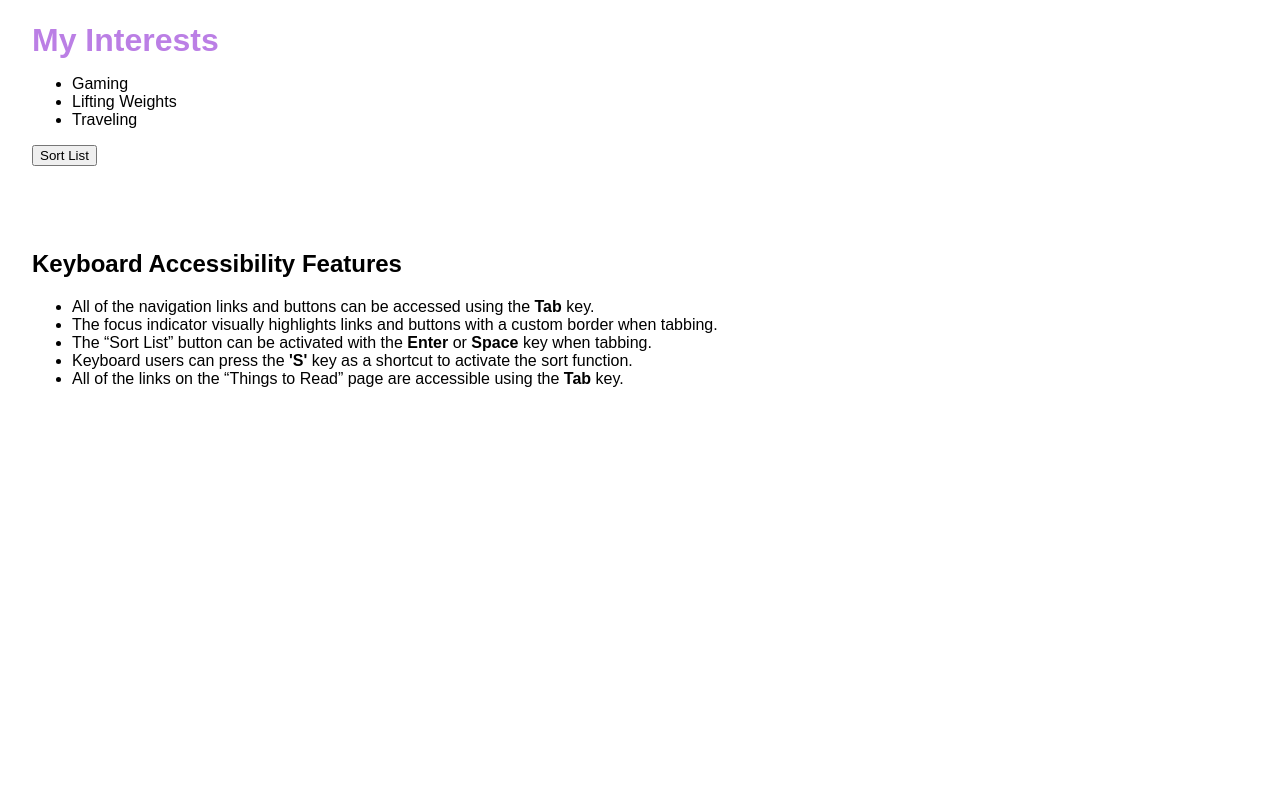
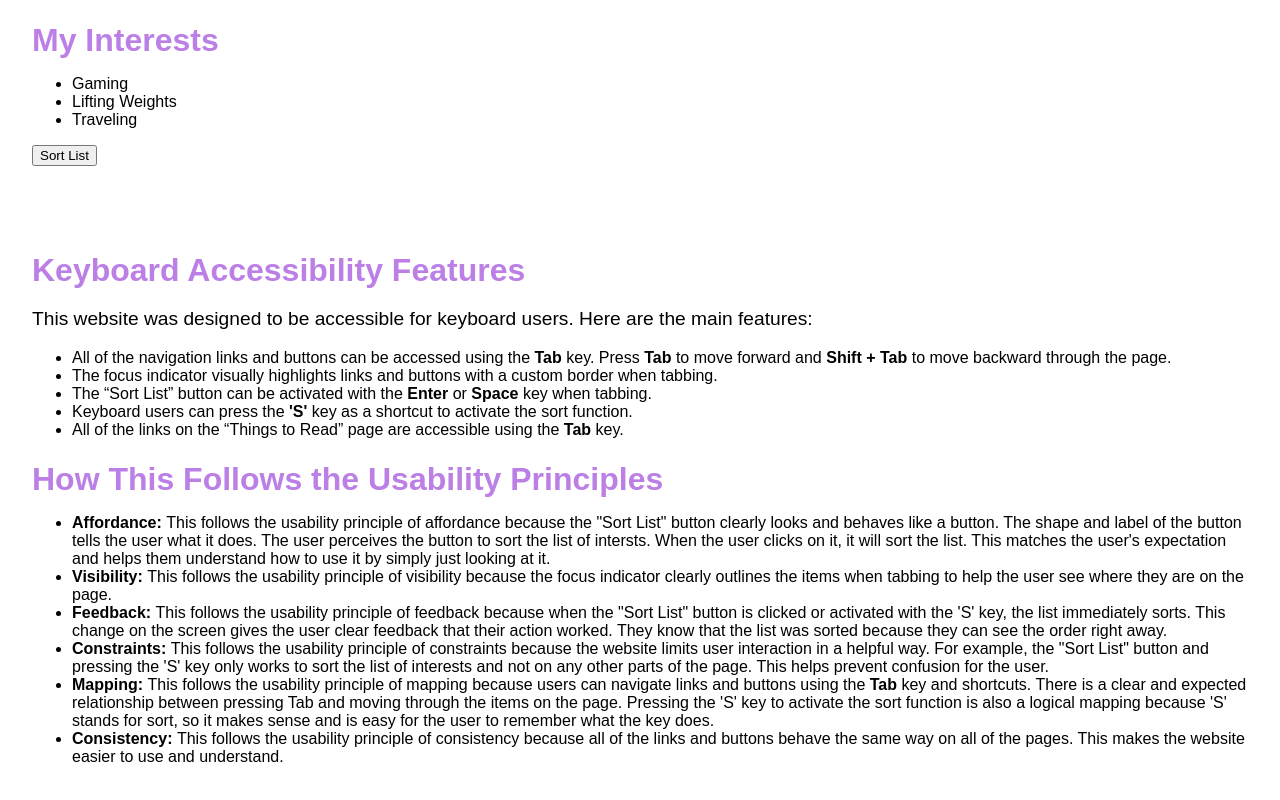
Before and after one commit to ryankdoan/CSS-480-PoC-Guiding-Attention-on-Your-Website, a plain HTML site: page index.html in a window 1280 px wide. Shown: the part 308-1108 px from the top of the page. Before the commit the page ends 800 px from the top, so only its background shows below. Drawn offline with Linux system fonts and the light colour scheme.

Commit message:
Added documentation

```diff
--- a/index.html
+++ b/index.html
@@ -43,14 +43,25 @@
 
     <!-- Keyboard Access Features -->
     <div class="content">
-        <h2>Keyboard Accessibility Features</h2>
+        <h1>Keyboard Accessibility Features</h1>
+        <p>This website was designed to be accessible for keyboard users. Here are the main features:</p>
         <ul>
-            <li>All of the navigation links and buttons can be accessed using the <strong>Tab</strong> key.</li>
+            <li>All of the navigation links and buttons can be accessed using the <strong>Tab</strong> key. Press <strong>Tab</strong> to move forward and <strong>Shift + Tab</strong> to move backward through the page.</li>
             <li>The focus indicator visually highlights links and buttons with a custom border when tabbing.</li>
             <li>The “Sort List” button can be activated with the <strong>Enter</strong> or <strong>Space</strong> key when tabbing.</li>
             <li>Keyboard users can press the <strong>'S'</strong> key as a shortcut to activate the sort function.</li>
             <li>All of the links on the “Things to Read” page are accessible using the <strong>Tab</strong> key.</li>
         </ul>
+
+        <h1>How This Follows the<strong> Usability Principles</strong></h1>
+        <ul>
+            <li><strong>Affordance: </strong> This follows the usability principle of affordance because the "Sort List" button clearly looks and behaves like a button. The shape and label of the button tells the user what it does. The user perceives the button to sort the list of intersts. When the user clicks on it, it will sort the list. This matches the user's expectation and helps them understand how to use it by simply just looking at it.</li>
+            <li><strong>Visibility: </strong> This follows the usability principle of visibility because the focus indicator clearly outlines the items when tabbing to help the user see where they are on the page.</li>
+            <li><strong>Feedback: </strong> This follows the usability principle of feedback because when the "Sort List" button is clicked or activated with the 'S' key, the list immediately sorts. This change on the screen gives the user clear feedback that their action worked. They know that the list was sorted because they can see the order right away.</li>
+            <li><strong>Constraints: </strong> This follows the usability principle of constraints because the website limits user interaction in a helpful way. For example, the "Sort List" button and pressing the 'S' key only works to sort the list of interests and not on any other parts of the page. This helps prevent confusion for the user.</li>
+            <li><strong>Mapping: </strong> This follows the usability principle of mapping because users can navigate links and buttons using the <strong>Tab</strong> key and shortcuts. There is a clear and expected relationship between pressing Tab and moving through the items on the page. Pressing the 'S' key to activate the sort function is also a logical mapping because 'S' stands for sort, so it makes sense and is easy for the user to remember what the key does.</li>
+            <li><strong>Consistency: </strong> This follows the usability principle of consistency because all of the links and buttons behave the same way on all of the pages. This makes the website easier to use and understand.</li>
+        </ul>
     </div>
 </body>
 </html>
```
